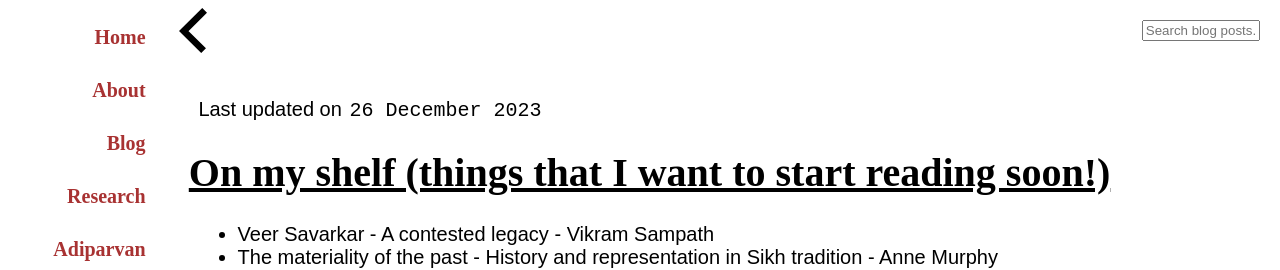
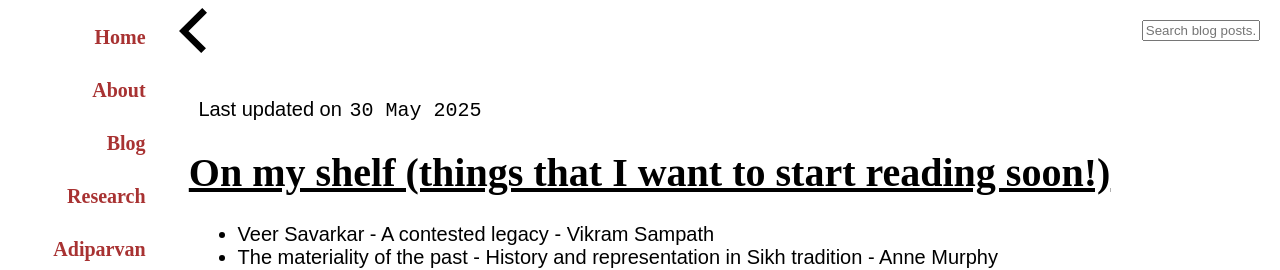
Before and after one commit to amoghpj/amoghpj.github.io, a Jekyll site: the page built from readinglist.md, in a window 1280 px wide. Shown: the top 270 px of the page. Built offline with Jekyll 4.4.1, drawn with Linux system fonts in a browser that asks for light colours; comment, search, counter and statistics services are not loaded.

Commit message:
started update

```diff
--- a/readinglist.md
+++ b/readinglist.md
@@ -2,7 +2,7 @@
 layout: default
 title: Reading list
 ---
-Last updated on `26 December 2023`
+Last updated on `30 May 2025`
 
 # On my shelf (things that I want to start reading soon!)
 
```
